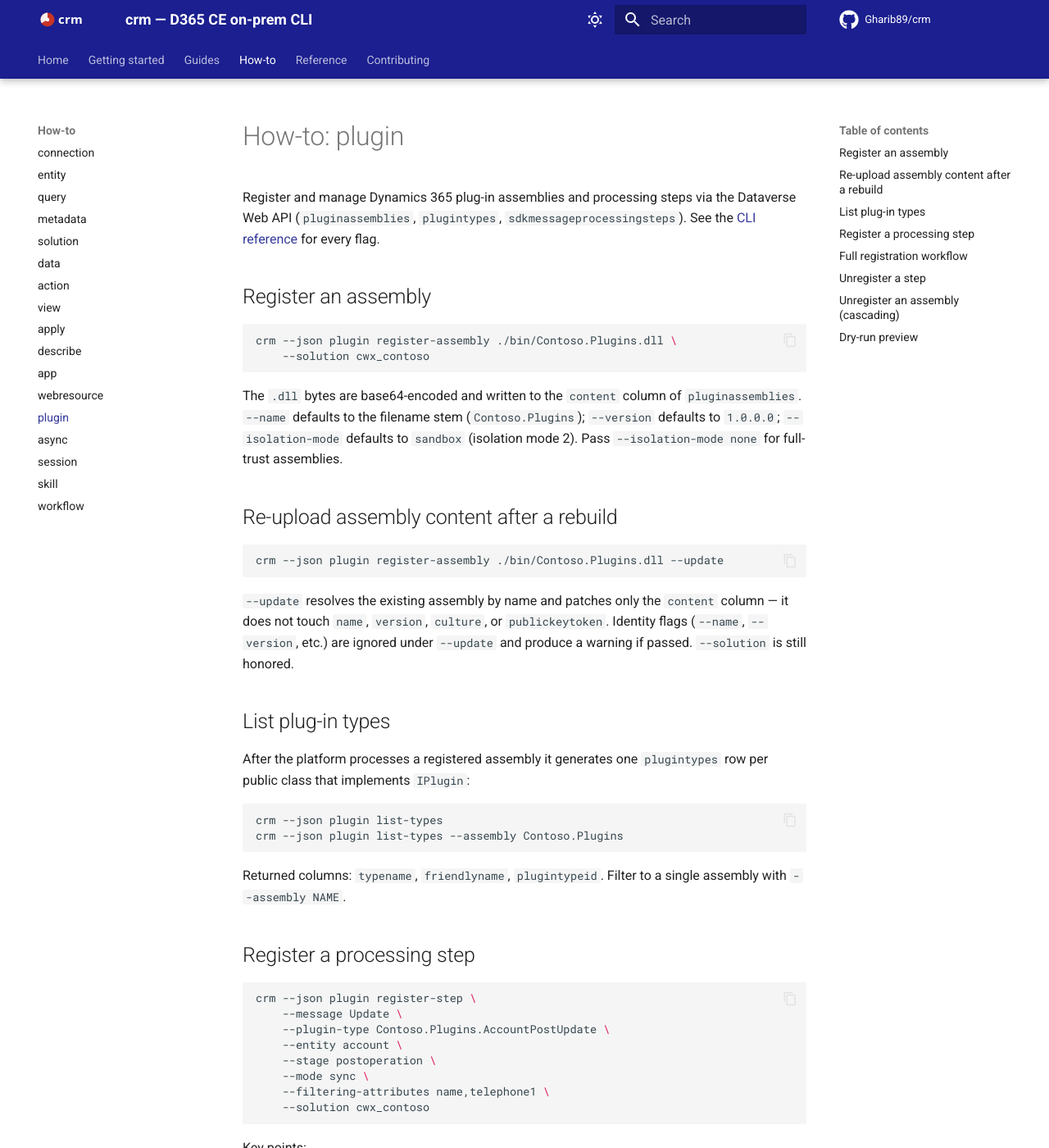
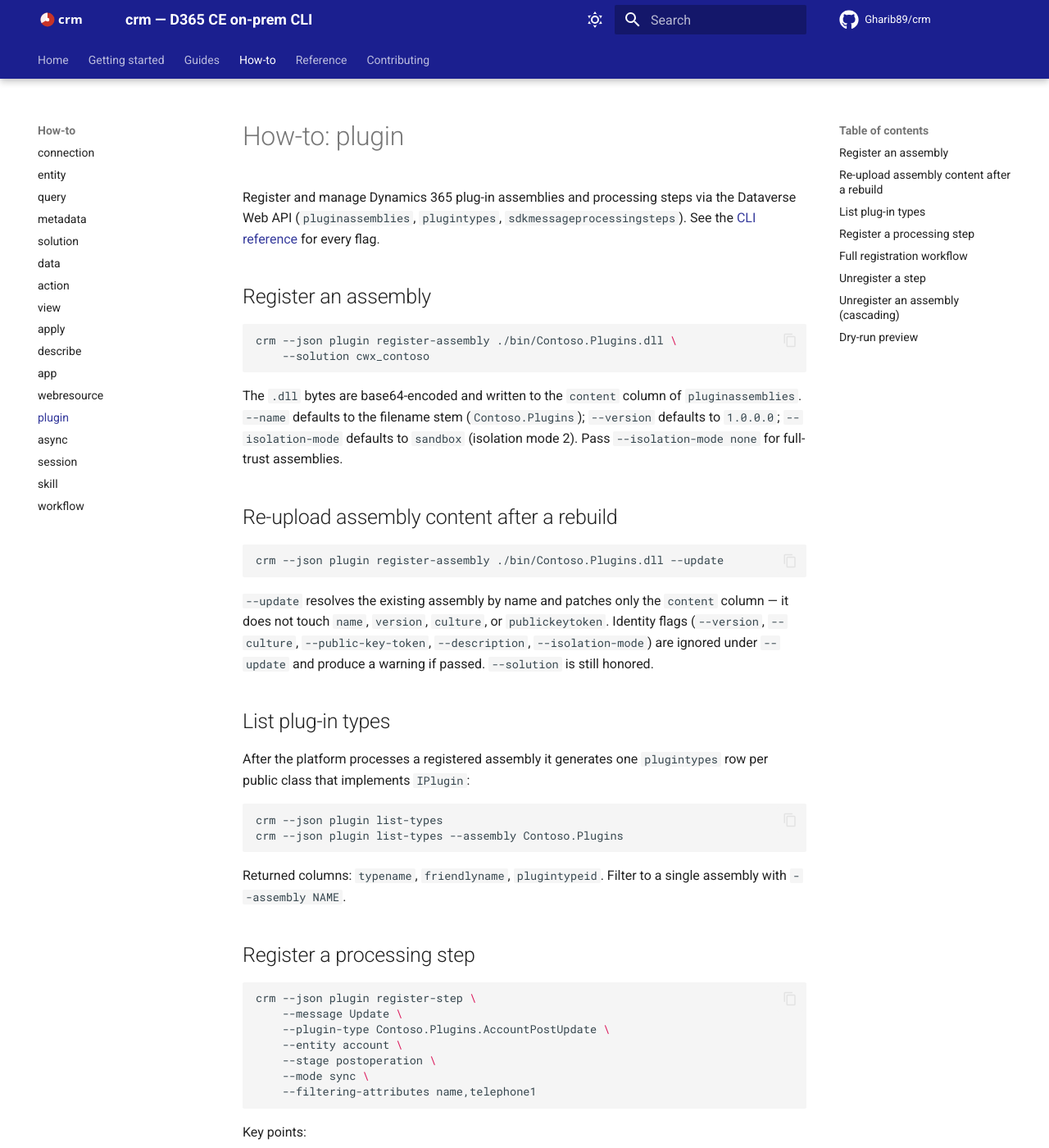
Before and after one commit to Gharib89/crm, an MkDocs documentation site: the page built from docs/how-to/plugin.md, in a window 1280 px wide and 1400 px high. Shown: the whole window at 82% size. Built offline with MkDocs 1.6.1 and Material for MkDocs 9.7.7, drawn with Linux system fonts in a browser that asks for light colours; comment, search, counter and statistics services are not loaded; some of the changed text lies outside the part shown.

Commit message:
fix(docs/plugin): correct register-step examples and --update identity flag list
--solution doesn't exist on register-step; remove from how-to and SKILL.md
examples. Drop --name from --update ignored-flags description (it is not
checked by _ignored_update_flags_warning and passes through unchanged).

Co-Authored-By: Claude Sonnet 4.6 <noreply@anthropic.com>

````diff
--- a/docs/how-to/plugin.md
+++ b/docs/how-to/plugin.md
@@ -24,8 +24,9 @@ crm --json plugin register-assembly ./bin/Contoso.Plugins.dll --update
 
 `--update` resolves the existing assembly by name and patches only the `content`
 column — it does not touch `name`, `version`, `culture`, or `publickeytoken`.
-Identity flags (`--name`, `--version`, etc.) are ignored under `--update` and
-produce a warning if passed. `--solution` is still honored.
+Identity flags (`--version`, `--culture`, `--public-key-token`, `--description`,
+`--isolation-mode`) are ignored under `--update` and produce a warning if passed.
+`--solution` is still honored.
 
 ## List plug-in types
 
@@ -49,8 +50,7 @@ crm --json plugin register-step \
     --entity account \
     --stage postoperation \
     --mode sync \
-    --filtering-attributes name,telephone1 \
-    --solution cwx_contoso
+    --filtering-attributes name,telephone1
 ```
 
 Key points:
@@ -85,8 +85,7 @@ crm --json plugin register-step \
     --entity account \
     --stage postoperation \
     --mode sync \
-    --filtering-attributes name,telephone1 \
-    --solution cwx_contoso
+    --filtering-attributes name,telephone1
 ```
 
 ## Unregister a step
````
Also changed, not shown: README.md (+1 -0 lines), crm/skills/SKILL.md (+2 -4 lines).
